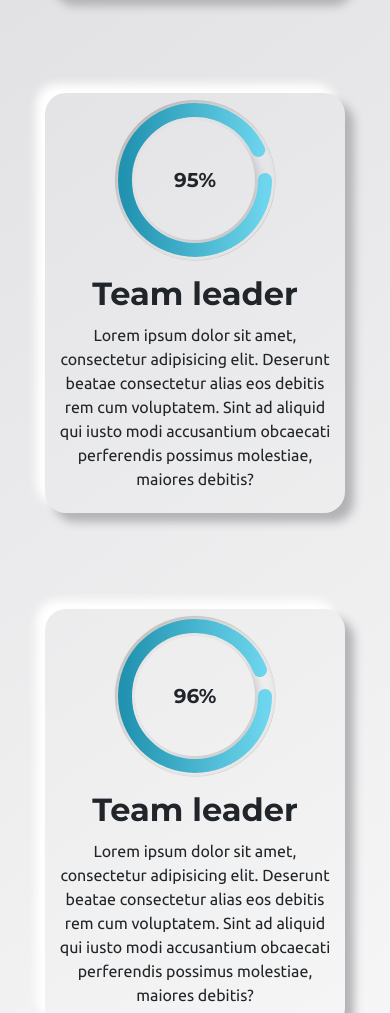
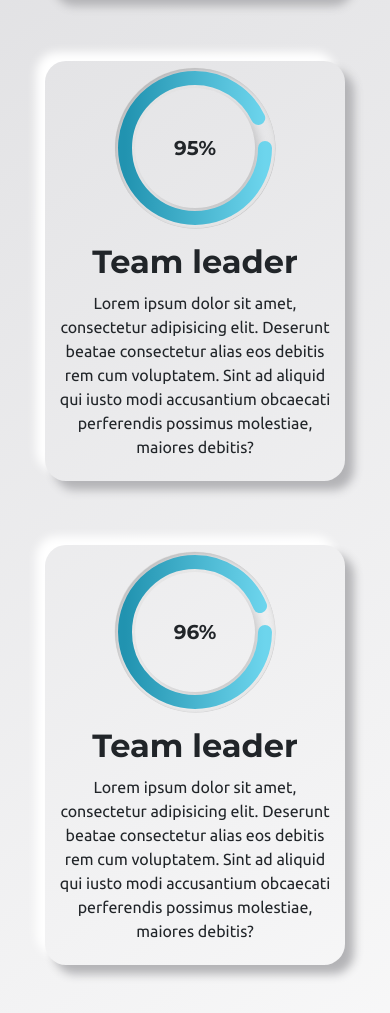
Before and after one commit to tm2582001/Portfolio-design, a plain HTML site: page index.html in a window 390 px wide. Shown: the part 3163-4176 px from the top of the page. Drawn offline with nearby package versions, Linux system fonts and the light colour scheme.

Commit message:
did some minor improvement

```diff
--- a/styles.css
+++ b/styles.css
@@ -224,7 +224,7 @@ p{
     border-radius: 21px;
     height: 420px;
     width: 300px;
-    margin: 5rem;
+    margin: 5rem 5rem 2rem;
     display: flex;
     flex-direction: column;
     align-items: center;
@@ -390,7 +390,7 @@ circle{
 
     /* skill section */
     .skill-cards{
-        margin: 3rem 5rem;
+        margin: 3rem 5rem 1rem;
     }
 
     .skill-heading{
```
